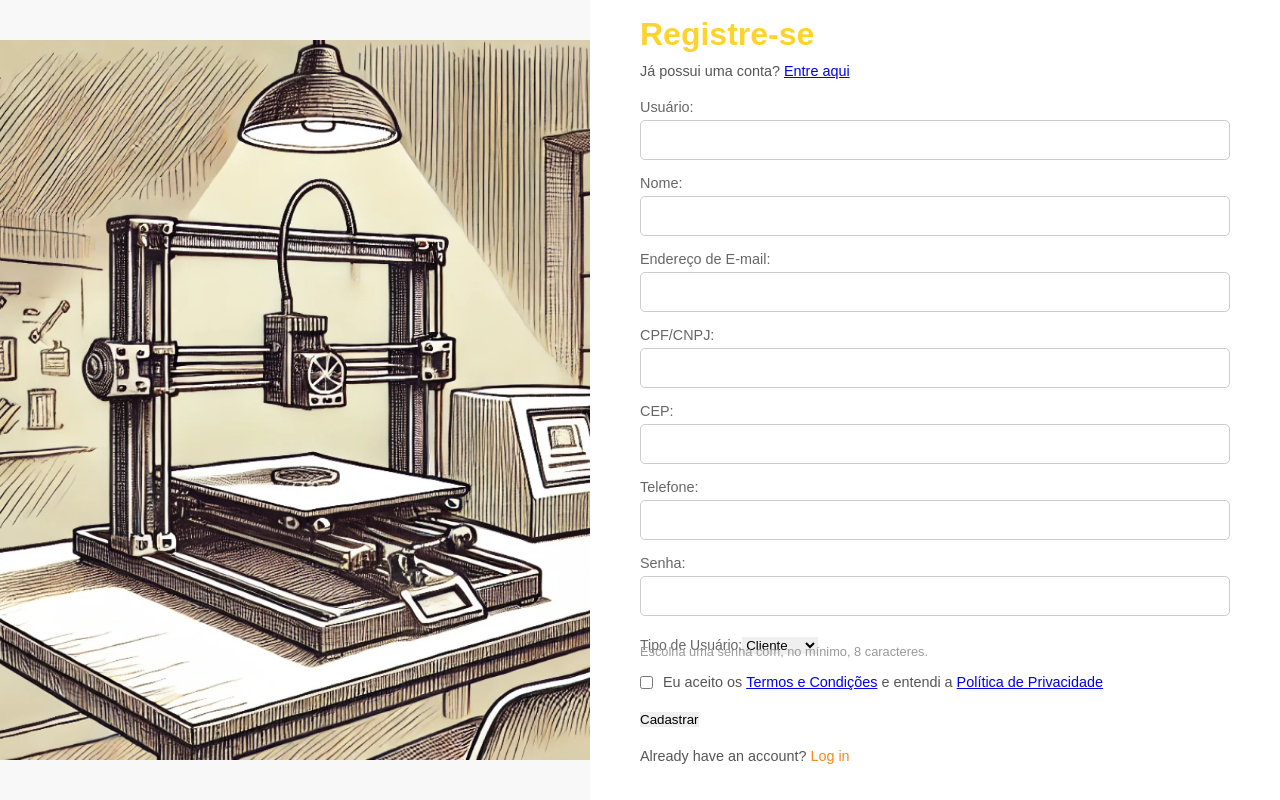
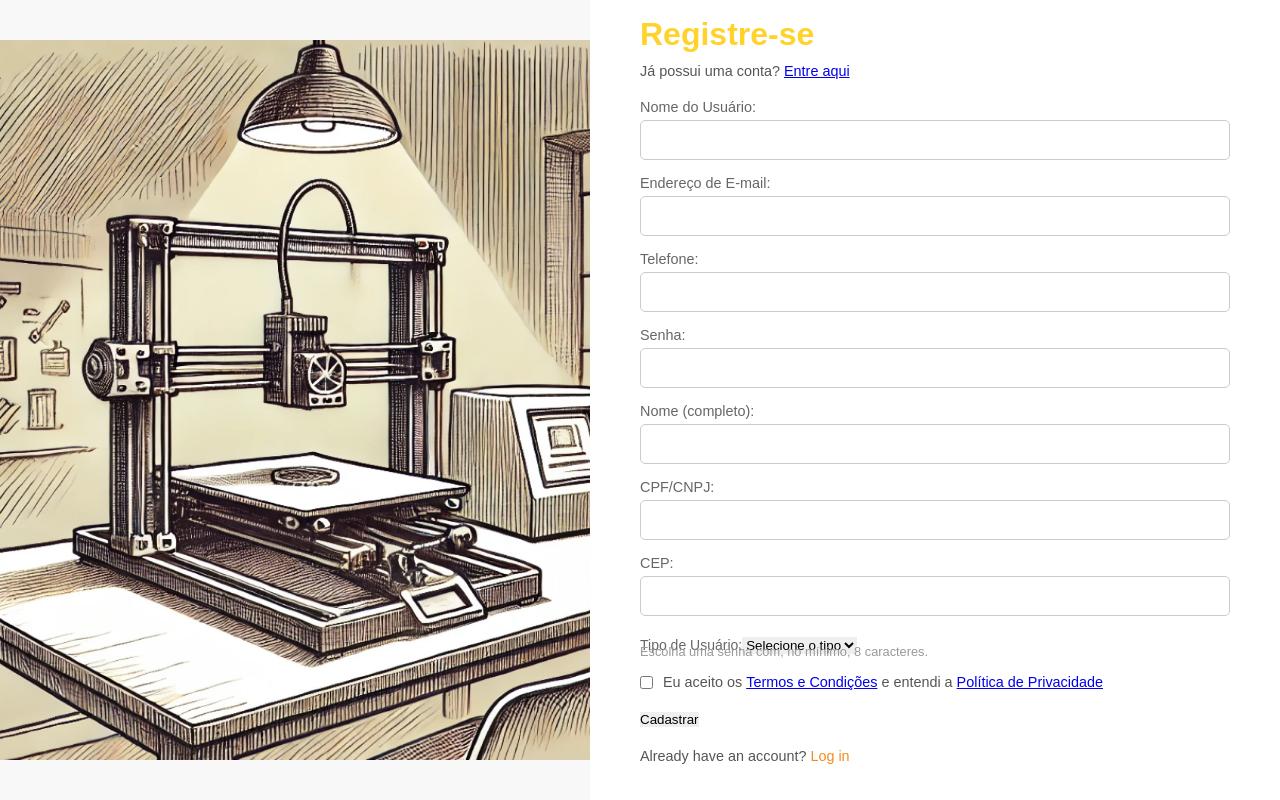
Before and after one commit to One-Piece-Senai/back-end-1, a React (Vite) app: page /register in a window 1280 px wide. Built offline with nearby package versions, Linux system fonts and the light colour scheme.

Commit message:
ajuste de tipo usuario cadastro

```diff
--- a/src/pages/Cadastro/Register.jsx
+++ b/src/pages/Cadastro/Register.jsx
@@ -13,7 +13,7 @@ const Signup = () => {
     cep: '',
     telefone: '',
     senha: '',
-    //tipo: {value}
+    tipo: '',
   });
 
   const [message, setMessage] = useState('');
@@ -24,6 +24,7 @@ const Signup = () => {
       ...formData,
       [e.target.name]: e.target.value
     });
+    console.log(formData.tipo)
   };
 
   const handleSubmit = (e) => {
@@ -62,25 +63,13 @@ const Signup = () => {
         <p>Já possui uma conta? <a href="#">Entre aqui</a> </p>
         <form onSubmit={handleSubmit}>
           <div className="input-group">
-            <label>Usuário:</label>
+            <label>Nome do Usuário:</label>
             <input
             type="text"
             className="form-control"
             id="username"
             name="username"
             value={formData.username}
-            onChange={handleChange}
-            required
-          />
-          </div>
-          <div className="input-group">
-            <label>Nome:</label>
-            <input
-            type="text"
-            className="form-control"
-            id="nome"
-            name="nome"
-            value={formData.nome}
             onChange={handleChange}
             required
           />
@@ -97,6 +86,46 @@ const Signup = () => {
             required
           />
           </div>
+
+          <div className="input-group">
+            <label>Telefone:</label>
+            <input
+            type="text"
+            className="form-control"
+            id="telefone"
+            name="telefone"
+            value={formData.telefone}
+            onChange={handleChange}
+            required
+          />
+          </div>
+
+          <div className="input-group">
+            <label>Senha:</label>
+            <input
+            type="password"
+            className="form-control"
+            id="senha"
+            name="senha"
+            value={formData.senha}
+            onChange={handleChange}
+            required
+          />
+          </div>
+
+          <div className="input-group">
+            <label>Nome (completo):</label>
+            <input
+            type="text"
+            className="form-control"
+            id="nome"
+            name="nome"
+            value={formData.nome}
+            onChange={handleChange}
+            required
+          />
+          </div>
+
           <div className="input-group">
             <label>CPF/CNPJ:</label>
             <input
@@ -121,38 +150,24 @@ const Signup = () => {
             required
           />
           </div>
-          <div className="input-group">
-            <label>Telefone:</label>
-            <input
-            type="text"
+
+          <p/>
+          <label>
+          Tipo de Usuário:
+          <select
             className="form-control"
-            id="telefone"
-            name="telefone"
-            value={formData.telefone}
+            id="tipo"
+            name="tipo"
+            value={formData.tipo}
             onChange={handleChange}
+            // onChange={(e) => settipo(e.target.value)}
             required
-          />
-          </div>
-          <div className="input-group">
-            <label>Senha:</label>
-            <input
-            type="password"
-            className="form-control"
-            id="senha"
-            name="senha"
-            value={formData.senha}
-            onChange={handleChange}
-            required
-          />
-          </div>
-          <p/>
-          <form id="tipoForm">
-            <label for="tipo">Tipo de Usuário:</label>
-            <select id="tipo" name="tipo">
+          >
+            <option value=" ">Selecione o tipo</option>
             <option value="CLIENTE">Cliente</option>
             <option value="PROJETISTA">Projetista</option>
-            </select>
-          </form>
+          </select>
+        </label>
           <p className="password-hint">
             Escolha uma senha com, no mínimo, 8 caracteres.
           </p>
--- a/src/pages/login/Login.jsx
+++ b/src/pages/login/Login.jsx
@@ -40,13 +40,13 @@ const Login = () => {
 
       switch (data.tipoUser) {
         case 'CLIENTE':
-          navigate('/home'); // Rota para CLIENTE
+          navigate('/cliente-perfil'); // Rota para CLIENTE
           break;
         case 'ADMIN':
           navigate('/admin'); // Rota para ADMIN
           break;
         case 'PROJETISTA':
-          navigate('/home'); // Rota para FUNCIONARIO
+          navigate('/projetista-perfil'); // Rota para PROJETISTA
           break;
         default:
           setError('Tipo de usuário desconhecido');
```
